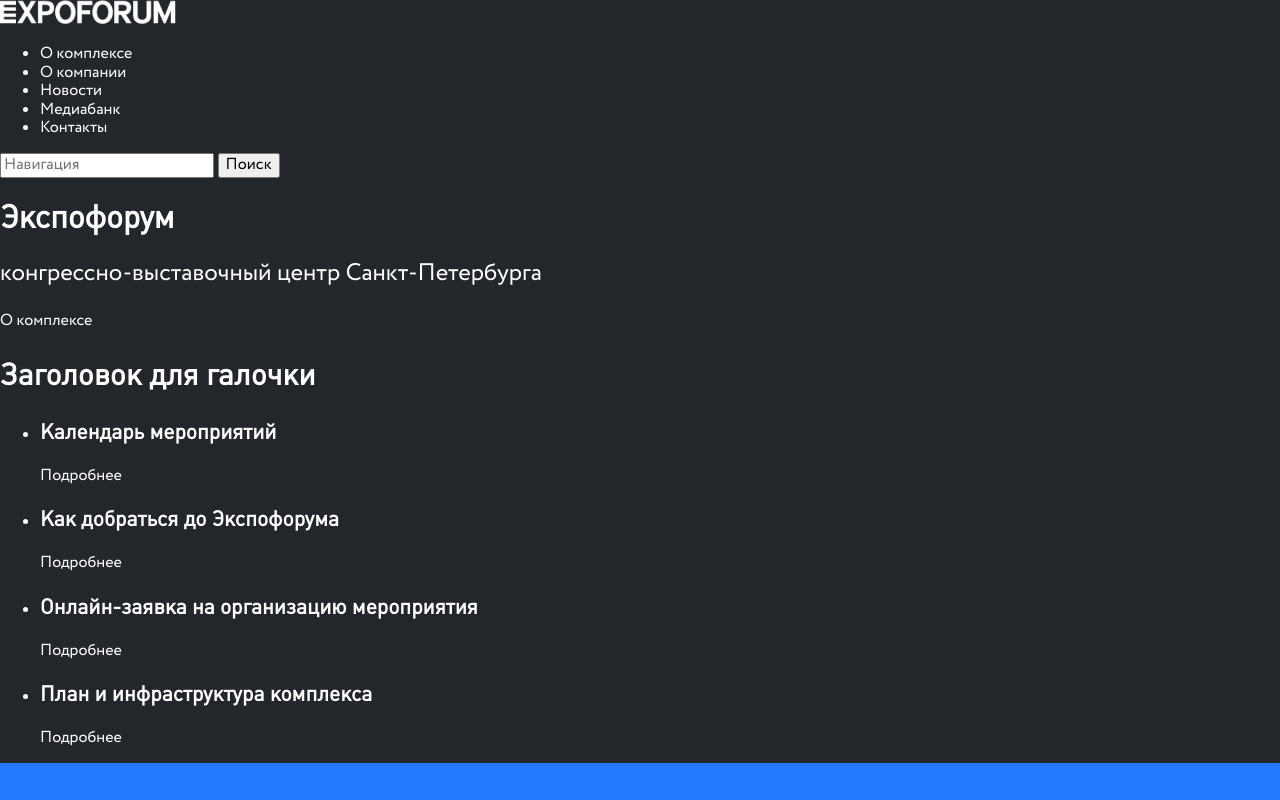
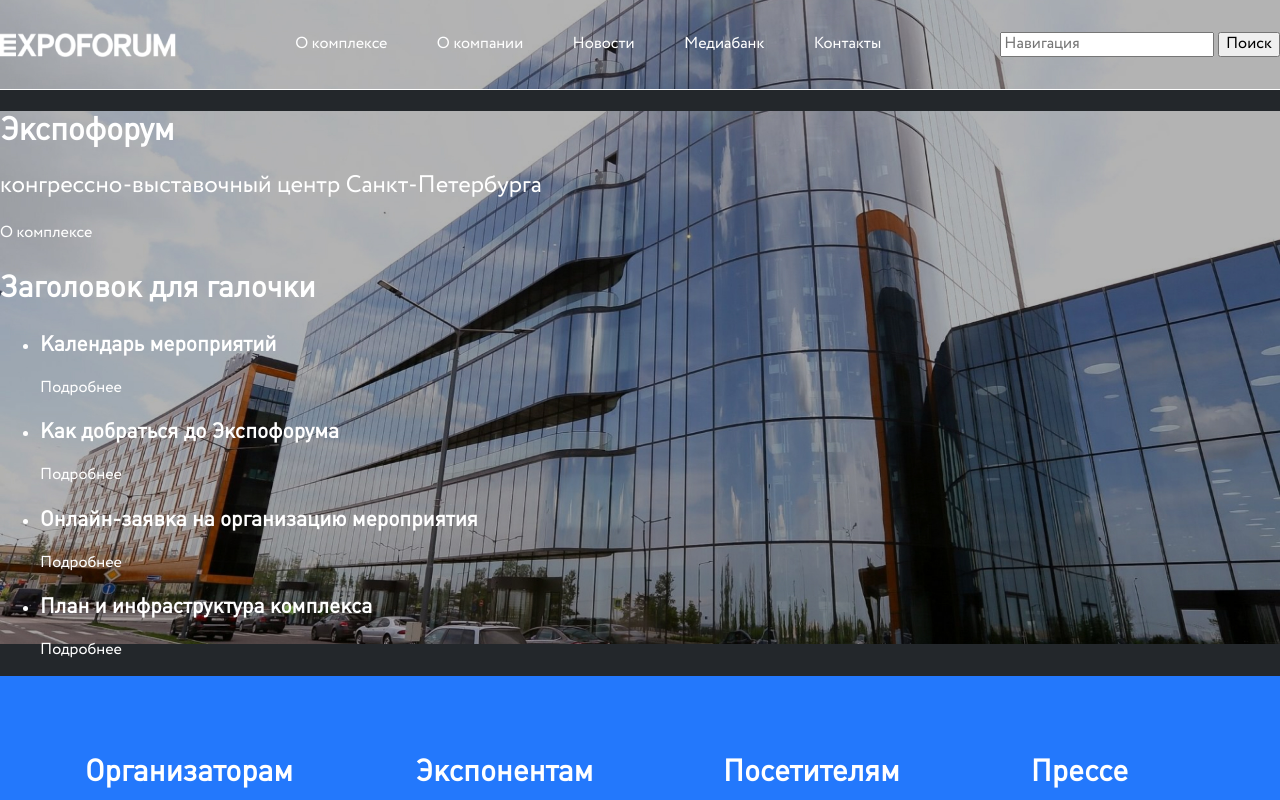
Before and after one commit to EazzzyMax/expo, a plain HTML site: page index.html in a window 1280 px wide. Shown: the top 800 px of the page. Drawn offline with nearby package versions, Linux system fonts and the light colour scheme.

Commit message:
header (not pp) + bgc

```diff
--- a/css/style.css
+++ b/css/style.css
@@ -11,11 +11,11 @@
 }
 
 :root {
-   --blue: #2378FC;
-   --green: #30BCC9;
-   --yellow: #FFC41E;
-   --red: #F6404F;
-   --ice: #FAF3E3;
+   --blue: #2378fc;
+   --green: #30bcc9;
+   --yellow: #ffc41e;
+   --red: #f6404f;
+   --ice: #faf3e3;
    --black: #2e373b;
    --pad: 20px;
 }
@@ -31,6 +31,7 @@ h1 {
    font-family: 'Plumb Regular';
    font-size: 64px;
    letter-spacing: -0.01em;
+   margin: 0px;
 }
 
 h2 {
@@ -51,6 +52,62 @@ a {
 
 .ph1 {
    font-size: 24px;
+}
+
+/* Хедер */
+
+.main-header {
+   background-image: url('/img/bgc.jpg');
+   background-repeat: no-repeat;
+   background-size: 100%;
+   background-position: top;
+   background-attachment: fixed;
+}
+.head-wrapper {
+   display: flex;
+   max-width: 1560px;
+   min-width: 900px;
+   height: 89px;
+   align-items: center;
+   margin: auto;
+   justify-content: space-between;
+}
+
+.line {
+   width: 100%;
+   height: 1px;
+   background-color: white;
+}
+
+#logo {
+   display: block;
+}
+
+#link-logo {
+}
+#nav-list {
+   display: flex;
+   max-width: 586px;
+   min-width: 400px;
+   list-style-type: none;
+   padding: 0px;
+   margin: 0px;
+   flex-grow: 1;
+   justify-content: space-between;
+}
+#search-form {
+}
+
+.nav-items {
+}
+
+/* первая секция */
+.first-screen {
+   background-image: url('/img/bgc.jpg');
+   background-repeat: no-repeat;
+   background-size: 100%;
+   background-position: top;
+   background-attachment: fixed;
 }
 
 /* Куча ссылок */
@@ -87,7 +144,7 @@ a {
 
 .side-menu__item__links {
    margin: 0px;
-   list-style-type: none;
+
    padding-left: 0;
 }
 
--- a/index.html
+++ b/index.html
@@ -11,30 +11,30 @@
    </head>
 
    <body>
-      <header>
-         <a name="top"></a>
-         <a href="#"><img src="img/logo.png" alt="Экспофорум логотип" /></a>
-         <nav>
-            <ul>
-               <li><a class="test-link" href="blank.html">О комплексе</a></li>
-               <li><a class="test-link" href="blank.html">О компании</a></li>
-               <li><a class="test-link" href="blank.html">Новости</a></li>
-               <li><a class="test-link" href="blank.html">Медиабанк</a></li>
-               <li><a class="test-link" href="blank.html">Контакты</a></li>
+      <header class="main-header">
+         <div class="head-wrapper">
+            <a id="link-logo" href="#"><img id="logo" src="img/logo.png" alt="Экспофорум логотип" /></a>
+            <ul id="nav-list">
+               <li><a class="nav-item" href="blank.html">О комплексе</a></li>
+               <li><a class="nav-item" href="blank.html">О компании</a></li>
+               <li><a class="nav-item" href="blank.html">Новости</a></li>
+               <li><a class="nav-item" href="blank.html">Медиабанк</a></li>
+               <li><a class="nav-item" href="blank.html">Контакты</a></li>
             </ul>
-            <form>
+            <form id="search-form">
                <input type="search" name="search-line" id="search-line" placeholder="Навигация" />
                <button type="submit">Поиск</button>
             </form>
-         </nav>
+         </div>
+         <div class="line"></div>
       </header>
 
       <main class="container">
-         <h1>Экспофорум</h1>
-         <p class="ph1">конгрессно-выставочный центр Санкт-Петербурга</p>
-         <p><a href="blank.html">О комплексе</a></p>
+         <section class="first-screen">
+            <h1>Экспофорум</h1>
+            <p class="ph1">конгрессно-выставочный центр Санкт-Петербурга</p>
+            <p><a href="blank.html">О комплексе</a></p>
 
-         <section>
             <h2>Заголовок для галочки</h2>
             <!-- 4 плитки -->
             <ul class="tiles-list">
```
Also changed, not shown: img/bgc.jpg (added), img/house_red_river_grass_summer_10906_1920x1080.jpg (added), img/photo_2021-08-19_01-40-23.jpg (added), 1 other file.
